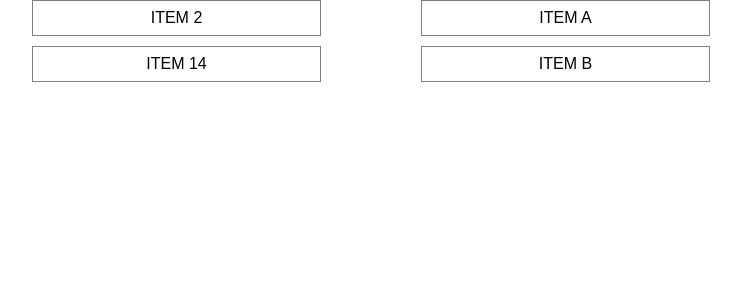
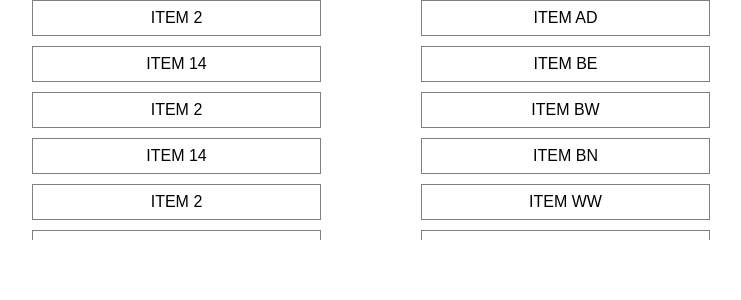
Before and after one commit to unnunhexium/scroll, a Vue app: page / in a window 1280 px wide. Shown: the top 300 px of the page, without its empty margins (269-1010 px from the left). Built offline with nearby package versions, Linux system fonts and the light colour scheme.

Commit message:
Some additional changes

```diff
--- a/src/App.vue
+++ b/src/App.vue
@@ -35,17 +35,37 @@ export default {
       items: [
         { name: "ITEM 2", id: 6, relations: [{ id: 200 }] },
         { name: "ITEM 14", id: 3, relations: [{ id: 100 }] },
-
+        { name: "ITEM 2", id: 2, relations: [{ id: 300 }] },
+        { name: "ITEM 14", id: 1, relations: [{ id: 500 }] },
+        { name: "ITEM 2", id: 9, relations: [{ id: 900 }] },
+        { name: "ITEM 14", id: 8, relations: [{ id: 700 }] },
+        { name: "ITEM 21", id: 5, relations: [{ id: 600 }] },
+        { name: "ITEM 3", id: 7, relations: [{ id: 400 }] },
       ],
       items2: [
-        { name: "ITEM A", id: 100, relations: [{ id: 6 }] },
-        { name: "ITEM B", id: 200, relations: [{ id: 3 }] },
+        { name: "ITEM AD", id: 100, relations: [{ id: 6 }] },
+        { name: "ITEM BE", id: 700, relations: [{ id: 2 }] },
+        { name: "ITEM BW", id: 600, relations: [{ id: 5 }] },
+        { name: "ITEM BN", id: 300, relations: [{ id: 9 }] },
+        { name: "ITEM WW", id: 400, relations: [{ id: 7 }] },
+        { name: "ITEM BA", id: 200, relations: [{ id: 3 }] },
+        { name: "ITEM AA", id: 500, relations: [{ id: 1 }] },
+
+        { name: "ITEM AE", id: 900, relations: [{ id: 9 }] },
       ],
     };
   },
   methods: {
-    logElementCoords({id}) {
+    logElementCoords({ id }) {
       this.activeIndex = id;
+
+      let listElementHeight = document
+        .querySelector(".list-of-elements__button")
+        .getBoundingClientRect().height;
+
+      let listElementWidth = document
+        .querySelector(".list-of-elements__button")
+        .getBoundingClientRect().width;
 
       let scrollValueItems = document.querySelector(
         ".list-of-elements__items"
@@ -54,7 +74,6 @@ export default {
       let scrollValueRelations = document.querySelector(
         ".list-of-elements__relations"
       ).scrollTop;
-      // console.log(scrollValueRelations);
 
       this.$nextTick(() => {
         let itemsListElement = document.querySelector(
@@ -62,7 +81,7 @@ export default {
         );
         let rect = itemsListElement.getBoundingClientRect();
         const { top, right } = rect;
-        this.itemsY = top + 0.5 * 36 + scrollValueItems;
+        this.itemsY = top + 0.5 * listElementHeight + scrollValueItems;
         this.itemsX = right;
 
         console.log(
@@ -81,8 +100,8 @@ export default {
         );
         let rect = relationsListElement.getBoundingClientRect();
         const { top, right } = rect;
-        this.relationsY = top + 0.5 * 36 + scrollValueRelations;
-        this.relationsX = right - 289;
+        this.relationsY = top + 0.5 * listElementHeight + scrollValueRelations;
+        this.relationsX = right - listElementWidth;
 
         console.log(
           "Active element of relations list coords: " +
@@ -92,6 +111,10 @@ export default {
             "left: " +
             this.relationsX
         );
+
+        document
+          .querySelector(".list-of-elements__relations")
+          .scrollTo(0, this.relationsY - 0.5 * listElementHeight);
       });
     },
   },
--- a/src/components/ListOfElements.vue
+++ b/src/components/ListOfElements.vue
@@ -1,19 +1,16 @@
 <template>
-  <ul :class="{
+  <ul
+    :class="{
       'list-of-elements': true,
     }"
-    >
+  >
     <li
       v-for="element in elements"
       :key="element.id"
       :class="elementClasses(element)"
-
       :name="element.name"
     >
-      <button
-        class="list-of-elements__button"
-        @click="emitClick(element)"
-      >
+      <button class="list-of-elements__button" @click="emitClick(element)">
         {{ element.name }}
       </button>
     </li>
@@ -34,9 +31,9 @@ export default {
     },
   },
   computed: {
-    hasActiveElement(){
-      return !!this.elements.find(({id}) => id === this.activeElement)
-    }
+    hasActiveElement() {
+      return !!this.elements.find(({ id }) => id === this.activeElement);
+    },
   },
 
   methods: {
@@ -45,15 +42,16 @@ export default {
         "list-of-elements__element",
         {
           "list-of-elements__element--active":
-            element.relations[0].id === this.activeElement || element.id === this.activeElement,
+            element.relations[0].id === this.activeElement ||
+            element.id === this.activeElement,
         },
       ];
     },
-    emitClick(element){
-      this.$emit('log-element-coords', {
+    emitClick(element) {
+      this.$emit("log-element-coords", {
         id: element.relations[0].id,
-      })
-    }
+      });
+    },
   },
 };
 </script>
@@ -61,7 +59,7 @@ export default {
 <style lang="scss" scoped>
 .list-of-elements {
   list-style: none;
-  height: 50vh;
+  height: 30vh;
   overflow-y: scroll;
 
   &__element {
```
